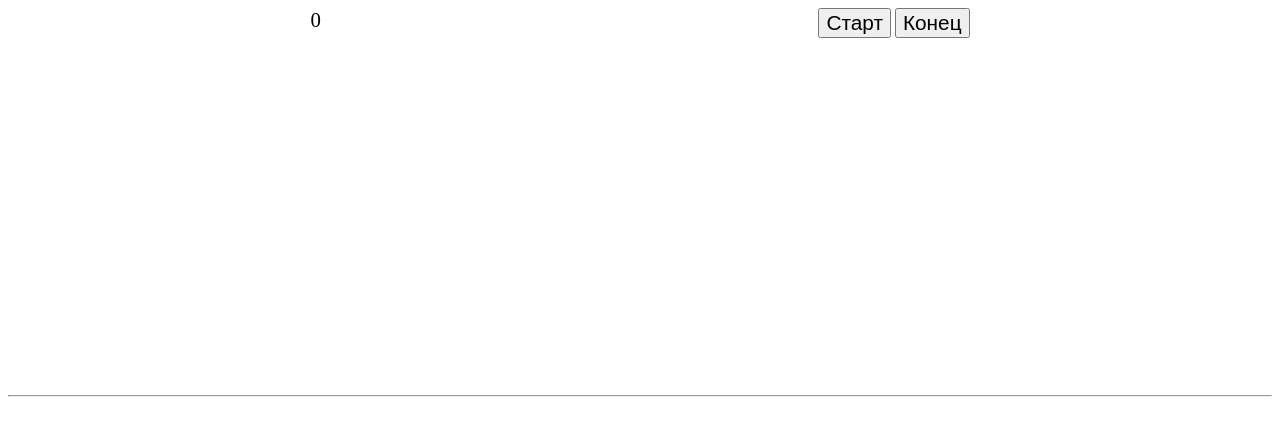
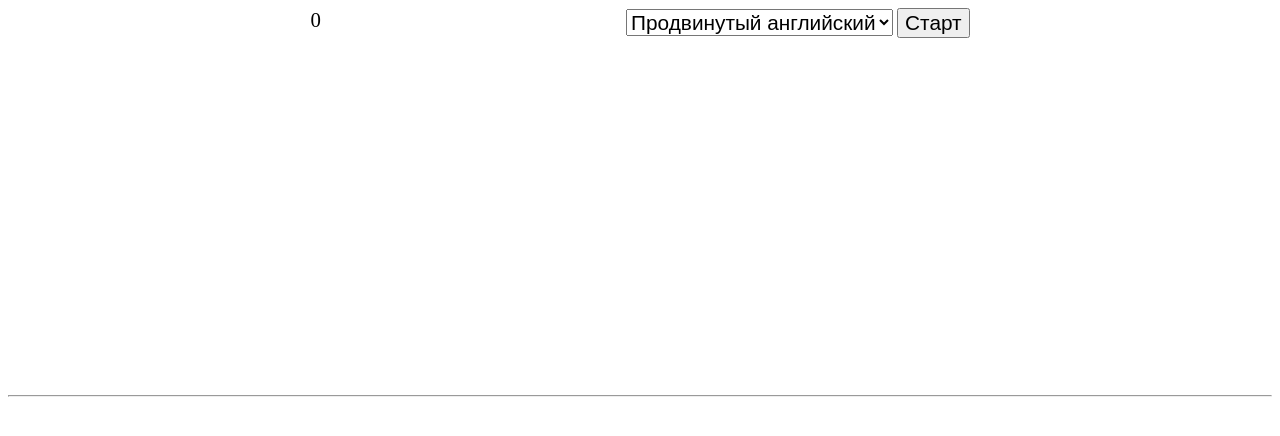
Before and after one commit to koryuun/svelte-vords, a Svelte app: page / in a window 1280 px wide. Shown: the top 436 px of the page. Built offline with nearby package versions, Linux system fonts and the light colour scheme.

Commit message:
Выбор колоды, одна кнопка для начала и конца.

```diff
--- a/src/App.svelte
+++ b/src/App.svelte
@@ -8,9 +8,13 @@
   let child
 
   let wordsLeft = 0
+  let fileName
+
+  // Идёт игра
+  let gameOn = false
 
   function onStart() {
-    child.start()
+    child.start(fileName)
   }
 
   function onEnd() {
@@ -29,10 +33,21 @@
     {wordsLeft}
   </div>
   <div class="buttons">
-    <button on:click={onStart}>Старт</button>
-    <button on:click={onEnd}>Конец</button>
+    {#if gameOn}
+      <button on:click={onEnd}>Конец</button>
+    {:else}
+      <select bind:value={fileName}>
+        <option value='words.csv'>Продвинутый английский</option>
+        <option value='sanat.csv'>Простой финский</option>
+      </select>
+      <button on:click={onStart}>Старт</button>
+    {/if}
+
   </div>
-  <VisibleWords bind:this={child} on:wordCountChanged={onVisibleWordCountChanged}/>
+  <VisibleWords bind:this={child}
+    on:gameStart={()=> gameOn = true}
+    on:gameOver={()=> gameOn = false}
+    on:wordCountChanged={onVisibleWordCountChanged}/>
   <div class="content">
     <hr/>
   </div>
@@ -60,7 +75,7 @@
     justify-self: center;
   }
 
-  button {
+  button, select{
     font-size: 1.3rem;
   }
 
--- a/src/lib/LearnBundle.js
+++ b/src/lib/LearnBundle.js
@@ -1,6 +1,6 @@
 import _ from 'lodash'
 
-const apiUrl = 'words/words.csv'
+const apiUrl = 'words/'
 
 let words
 
@@ -81,8 +81,8 @@ class LearnBundle {
     }
 }
 
-export async function loadWords() {
-    return fetch(apiUrl)
+export async function loadWords(fileName) {
+    return fetch(apiUrl + fileName)
         .then(res => res.text())
         .then(x => {
             const allWords = parseCSV(x).map( (wordPair, idx) => {
--- a/src/lib/VisibleWords.svelte
+++ b/src/lib/VisibleWords.svelte
@@ -70,9 +70,8 @@
         transIDs = _.shuffle(initialTrans)
     }
 
-    export function start() {
-
-        loadWords().then(result => {
+    export function start(fileName) {
+        loadWords(fileName).then(result => {
             learnBundle = result
             lastCorrectPair.wordIdx = null
             lastCorrectPair.transIdx = null
@@ -80,6 +79,7 @@
             wordList.init()
             transList.init()
             dispatchWordCountChangedEvent()
+            dispatch('gameStart')
         })
 
     }
@@ -95,6 +95,7 @@
         learnBundle = null
 
         dispatchWordCountChangedEvent()
+        dispatch('gameOver')
     }
 
     function hasCorrectPair() {
@@ -165,11 +166,10 @@
                 {
                     addNewPair()
                 } else {
-                    console.log("Больше нет слов")
+                    if(getVisibleWordCount() == 0) {
+                        dispatch('gameOver')
+                    }
                 }
-
-
-
             }
         }
     }
```
Also changed, not shown: public/words/sanat.csv, public/words/words.csv.
